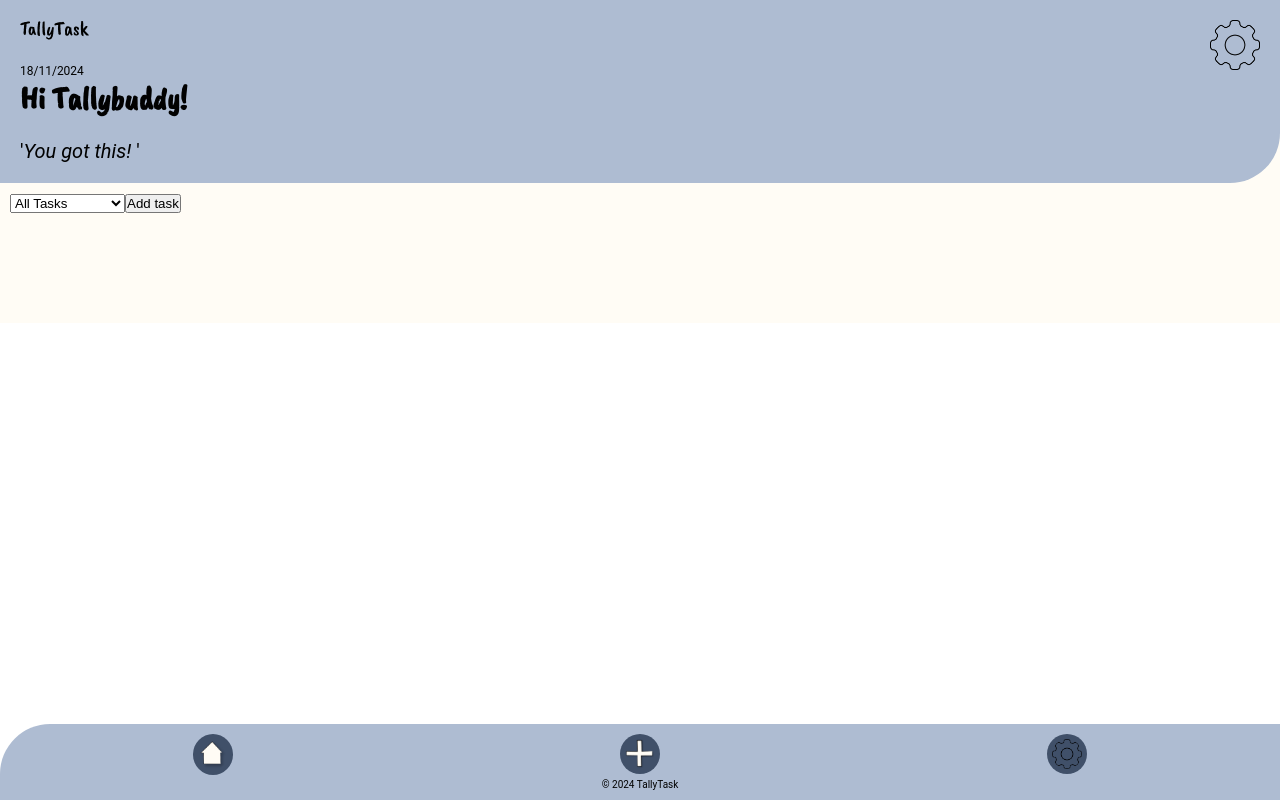
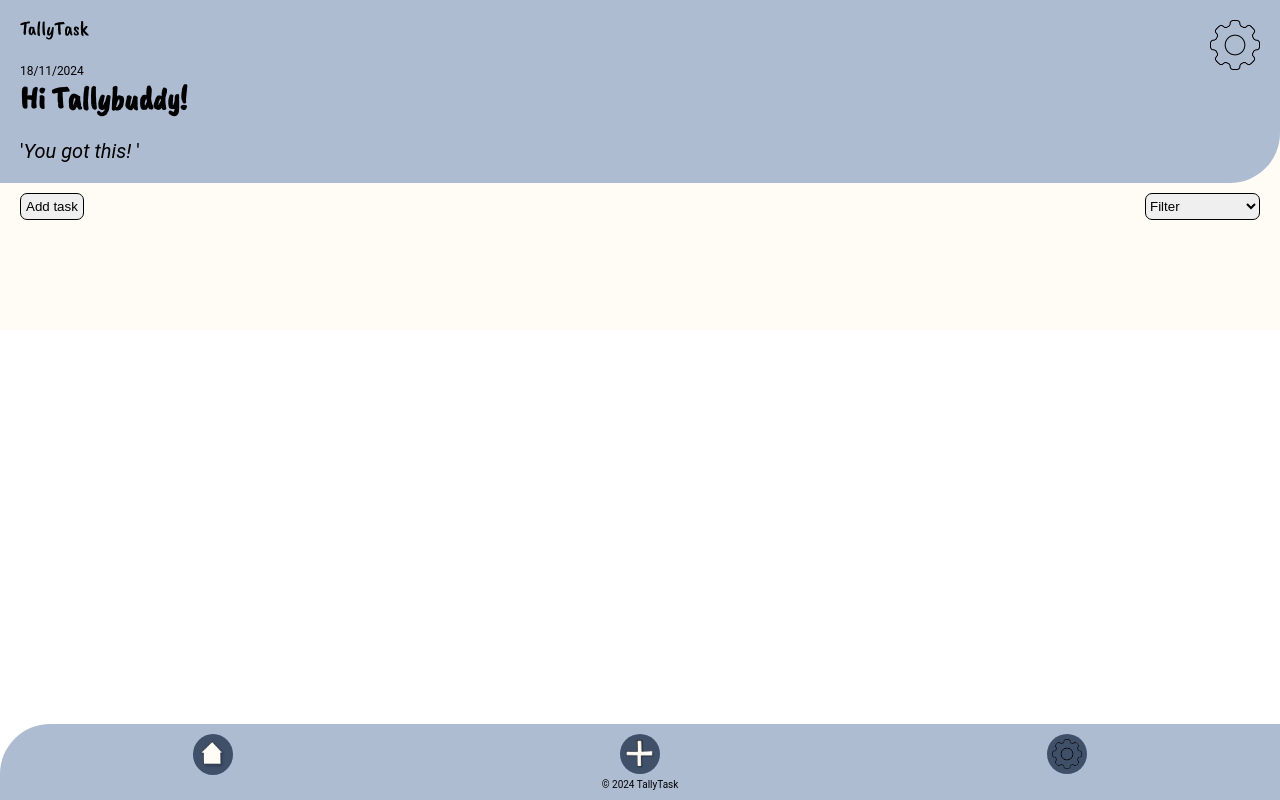
Before and after one commit to EEE95/tallytask, a React (Vite) app: page /list/1 in a window 1280 px wide. Built offline with nearby package versions, Linux system fonts and the light colour scheme; a web font is replaced by a local one.

Commit message:
listpage - styling

```diff
--- a/src/ListPage.tsx
+++ b/src/ListPage.tsx
@@ -3,6 +3,7 @@
 import trash from './assets/trash.png';
 import edit from './assets/edit.png';
 import { RouteParams, HomeType, Task } from "./types";
+import '../src/css/elisabeth.css';
 
 const ListPage: React.FC<HomeType> = ({ lists, tasks, setTasks }) => {
     const { id } = useParams<RouteParams>();
@@ -41,22 +42,22 @@
             <h2>{listName}</h2>
 
             <div className="actions">
+                <Link to={`/newtask?list=${listName}`}>
+                    <button className="add-task">Add task</button>
+                </Link>
+
                 <select
                     value={filter}
                     onChange={(e) => setFilter(e.target.value)}
                     className="filter-select"
                 >
-                    <option value="all">All Tasks</option>
+                    <option value="all">Filter</option>
                     <option value="completed">Completed</option>
                     <option value="notCompleted">Not Completed</option>
                     <option value="highPriority">High Priority</option>
                     <option value="mediumPriority">Medium Priority</option>
                     <option value="lowPriority">Low Priority</option>
                 </select>
-
-                <Link to={`/newtask?list=${listName}`}>
-                    <button>Add task</button>
-                </Link>
             </div>
 
             <ul>
--- a/src/css/elisabeth.css
+++ b/src/css/elisabeth.css
@@ -0,0 +1,22 @@
+.actions{
+    margin: 10px;
+    display: flex;
+    justify-content: space-between;
+
+    .filter-select{
+        font-family: partial.$font-text;
+        border-radius: 7px;
+        border: solid 1px black;
+        color: partial.$text-color;
+        background-color: partial.$secondary-color;
+    }
+
+    .add-task{
+        font-family: partial.$font-text;
+        padding: 5px;
+        border-radius: 7px;
+        border: solid 1px black;
+        color: partial.$text-color;
+        background-color: partial.$secondary-color;
+    }
+}
```
